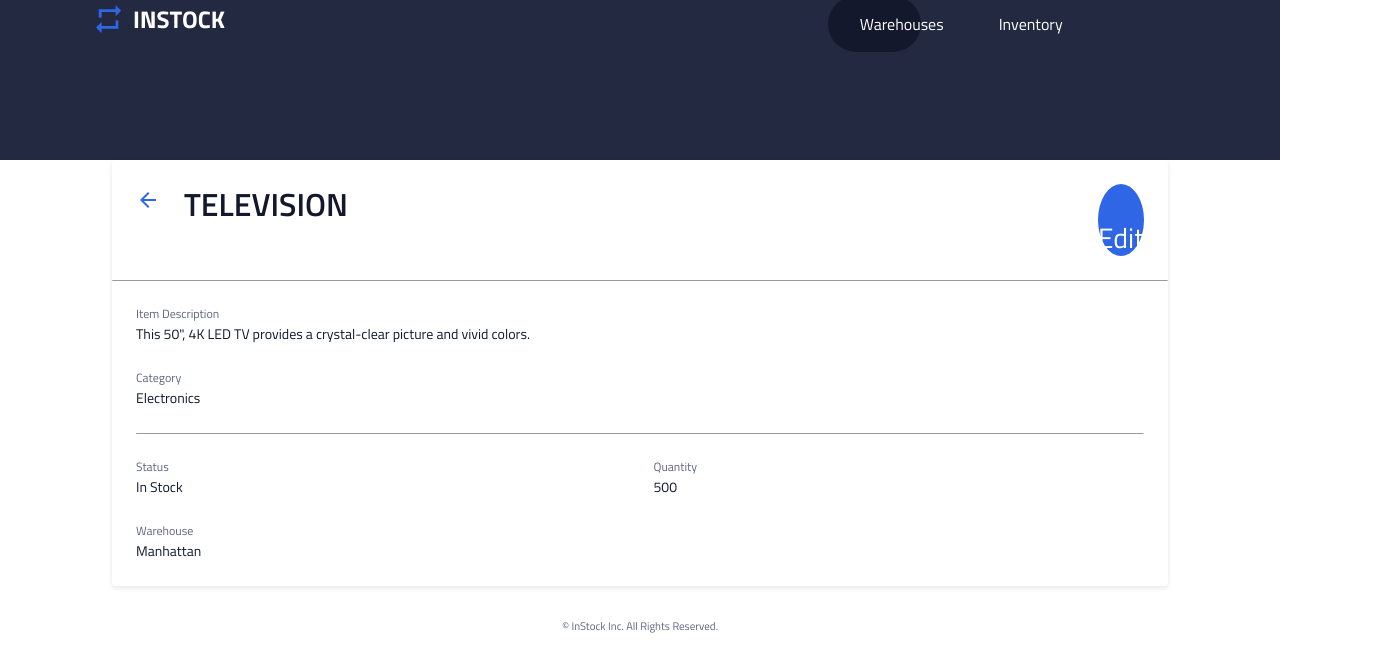
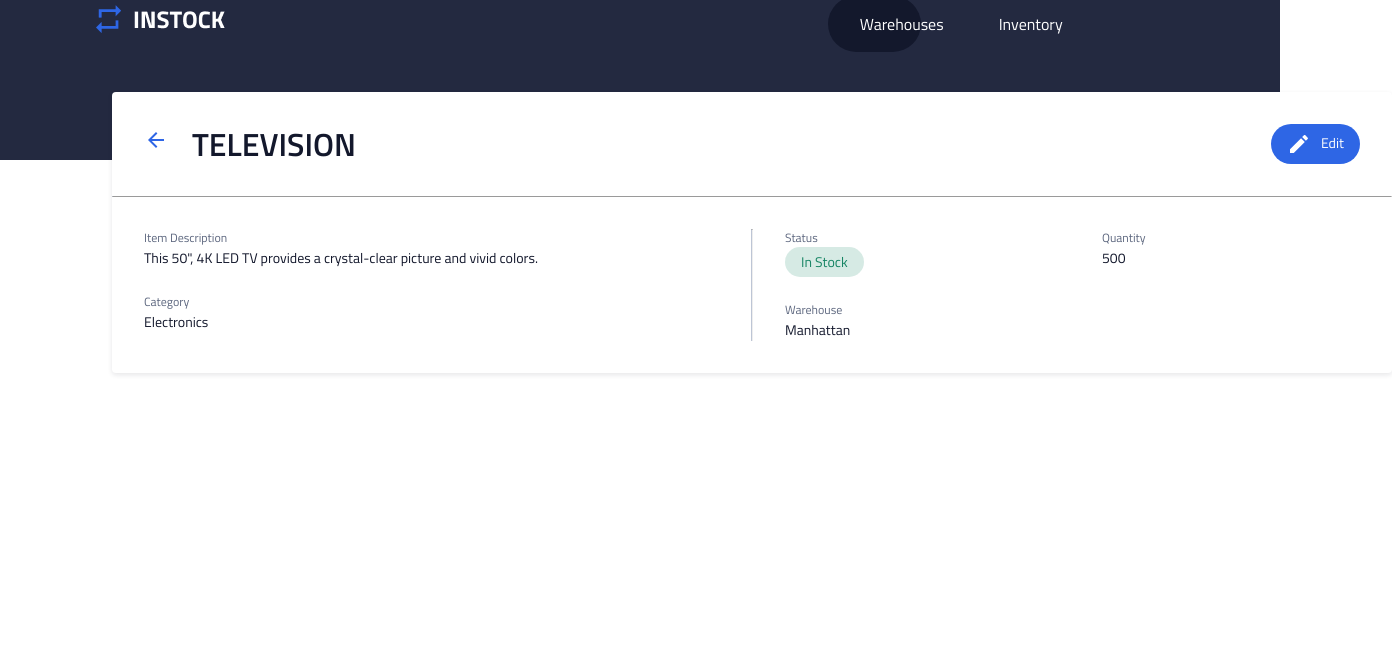
Before and after one commit to jaskaurbrar14/InStock, a React (Create React App) app: page /inventory-item in a window 1280 px wide. Shown: the top 672 px of the page, 1392 px wide, since content can reach past the window. Built offline with nearby package versions, Linux system fonts and the light colour scheme.

Commit message:
update style for teh inventory item

```diff
--- a/src/App.js
+++ b/src/App.js
@@ -10,7 +10,6 @@ function App() {
   return (
     <BrowserRouter>
       <Header />
-      {/* <WarehouseList></WarehouseList> */}
       <main className="main">
         <Routes>
           <Route path="/" element={<WarehouseList />} />
--- a/src/Components/DeleteModalWarehouse/DeleteModalWarehouse.scss
+++ b/src/Components/DeleteModalWarehouse/DeleteModalWarehouse.scss
@@ -48,9 +48,6 @@
       top: 1rem;
       right: 1rem;
       color: $primary-black;
-
-      // &-img {
-      // }
     }
     &-heading {
       @include mobile-header;
@@ -79,8 +76,6 @@
 
         justify-content: flex-end;
       }
-      @include desktop {
-      }
       &-cancel {
         display: block;
         background-color: $primary-white;
@@ -94,8 +89,6 @@
         @include tablet-and-desktop {
           padding: 0.5rem 1rem;
           flex: 0;
-        }
-        @include desktop {
         }
       }
 
--- a/src/Components/InventoryItemDetails/InventoryItemDetails.js
+++ b/src/Components/InventoryItemDetails/InventoryItemDetails.js
@@ -1,5 +1,5 @@
 import React from "react";
-import edit from "../../assets/Icons/edit-24px.svg";
+import edit from "../../assets/Icons/new-edit.svg";
 import backArrow from "../../assets/Icons/arrow_back-24px.svg";
 import "./InventoryItemDetails.scss";
 import { Link } from "react-router-dom";
@@ -27,35 +27,45 @@ function InventoryItemDetails() {
       </div>
       <hr className="Inventory__divider" />
       <article className="Inventory__details">
-        <div className="Inventory__details-description">
-          <p className="Inventory__details-description-label">
+        <div className="Inventory__details-container">
+          <div className="Inventory__details-container-description">
+            <p className="Inventory__details-container-description-label">
               Item description
             </p>
-          <p className="Inventory__details-description-text">
+            <p className="Inventory__details-container-description-text">
               This 50", 4K LED TV provides a crystal-clear picture and vivid
               colors.
             </p>
           </div>
-        <div className="Inventory__details-category">
-          <p className="Inventory__details-category-label">Category</p>
-          <p className="Inventory__details-category-text">Electronics</p>
+          <div className="Inventory__details-container-category">
+            <p className="Inventory__details-container-category-label">
+              Category
+            </p>
+            <p className="Inventory__details-container-category-text">
+              Electronics
+            </p>
+          </div>
         </div>
         <hr className="Inventory__details-divider" />
-        <div className="Inventory__stock">
-          <div className="Inventory__stock-status">
+        <div className="Inventory__details-stock">
+          <div className="Inventory__details-stock-status">
             {" "}
-            <p className="Inventory__stock-status-label">Status</p>
-            <p className="Inventory__stock-status-text">In Stock</p>
+            <p className="Inventory__details-stock-status-label">Status</p>
+            <p className="Inventory__details-stock-status-text Inventory__details-stock-status-text--red Inventory__details-stock-status-text--green ">
+              In Stock
+            </p>
           </div>
-          <div className="Inventory__stock-quantity">
+          <div className="Inventory__details-stock-quantity">
             {" "}
-            <p className="Inventory__stock-quantity-label">Quantity</p>
-            <p className="Inventory__stock-quantity-text">500</p>
+            <p className="Inventory__details-stock-quantity-label">Quantity</p>
+            <p className="Inventory__details-stock-quantity-text">500</p>
           </div>
-          <div className="Inventory__stock-warehouse">
+          <div className="Inventory__details-stock-warehouse">
             {" "}
-            <p className="Inventory__stock-warehouse-label">Warehouse</p>
-            <p className="Inventory__stock-warehouse-text">Manhattan</p>
+            <p className="Inventory__details-stock-warehouse-label">
+              Warehouse
+            </p>
+            <p className="Inventory__details-stock-warehouse-text">Manhattan</p>
           </div>
         </div>
       </article>
--- a/src/Components/InventoryItemDetails/InventoryItemDetails.scss
+++ b/src/Components/InventoryItemDetails/InventoryItemDetails.scss
@@ -11,16 +11,19 @@
   box-sizing: border-box;
 }
 .Inventory {
+  position: absolute;
+  width: 100%;
+  top: 8.5rem;
   margin: 0 1rem;
   border-radius: 0.25rem;
   background-color: $primary-white;
   box-shadow: 0 2px 5px 0 rgba(19, 24, 44, 0.1);
   @include mobile-header;
-  color: $primary-black;
   display: flex;
   flex-direction: column;
   @include tablet-and-desktop {
     margin: 0 2rem;
+    top: 5.75rem;
   }
   @include desktop {
     margin: 0 7rem;
@@ -29,32 +32,51 @@
     display: flex;
     gap: 1rem;
     padding: 1.5rem;
-    &-backlink {
-      &-img {
+
+    @include tablet-and-desktop {
+      padding: 2rem;
+      gap: 1.5rem;
     }
-    }
+
     &-heading {
       @include mobile-header;
+      color: $primary-black;
+
       font-weight: $text-demi;
-      margin-left: 0.5rem;
       @include tablet-and-desktop {
         @include tabdesk-header;
       }
     }
     &-editlink {
-      display: flex;
       background-color: $primary-indigo;
       margin-left: auto;
       display: block;
+      width: 2.25rem;
+      height: 2.25rem;
       border-radius: 50%;
+
+      @include tablet-and-desktop {
+        display: flex;
+        flex-direction: row;
+        gap: 10px;
+        padding: 0.5rem 1rem 0.5rem 1rem;
+        border-radius: 1.25rem;
+        width: auto;
+        height: auto;
+      }
+
       &-img {
-        fill: $primary-white;
+        padding: 6px;
+        @include tablet-and-desktop {
+          padding: 0;
+        }
       }
       &-text {
         color: $primary-white;
-
+        @include mobile-labels-links-buttons;
         display: none;
         @include tablet-and-desktop {
+          @include tabdesk-labels-links-buttons;
           display: block;
         }
       }
@@ -70,6 +92,17 @@
   }
   &__details {
     padding: 1.5rem;
+    display: flex;
+    flex-direction: column;
+    gap: 1.5rem;
+    @include tablet-and-desktop {
+      padding: 2rem;
+
+      flex-direction: row;
+      gap: 2rem;
+    }
+    &-container {
+      flex: 1;
       display: flex;
       flex-direction: column;
       gap: 1.5rem;
@@ -109,6 +142,7 @@
           }
         }
       }
+    }
     &-divider {
       display: none;
       border-bottom: 1px solid $secondary-cloud;
@@ -120,9 +154,8 @@
         text-align: center;
       }
     }
-  }
-
-  &__stock {
+    &-stock {
+      flex: 1;
       display: flex;
       gap: 1.5rem;
       flex-wrap: wrap;
@@ -141,8 +174,21 @@
         &-text {
           @include mobile-p2-body-medium;
           color: $primary-black;
+          width: fit-content;
+          padding: 0rem 0.5rem;
+          border-radius: 1.25rem;
           @include desktop {
+            padding: 0.25rem 1rem;
+
             @include tabdesk-p2-body-medium;
+          }
+          &--red {
+            color: $supporting-red;
+            background-color: #c9451526;
+          }
+          &--green {
+            color: $supporting-green;
+            background-color: #1584632c;
           }
         }
       }
@@ -189,3 +235,4 @@
       }
     }
   }
+}
--- a/src/Components/WarehousesList/WarehousesList.scss
+++ /dev/null
@@ -1,4 +0,0 @@
-@use "../../Style/Partials/global" as *;
-@use "../../Style/Partials/mixins" as *;
-@use "../../Style/Partials/variable" as *;
-@use "../../Style/Partials/typography" as *;
```
Also changed, not shown: src/Components/WarehousesList/WarehousesList.js (deleted, +0 -19 lines), src/Assets/Icons/new-edit.svg (added). Lines whose indentation alone changed are shown as unchanged.
